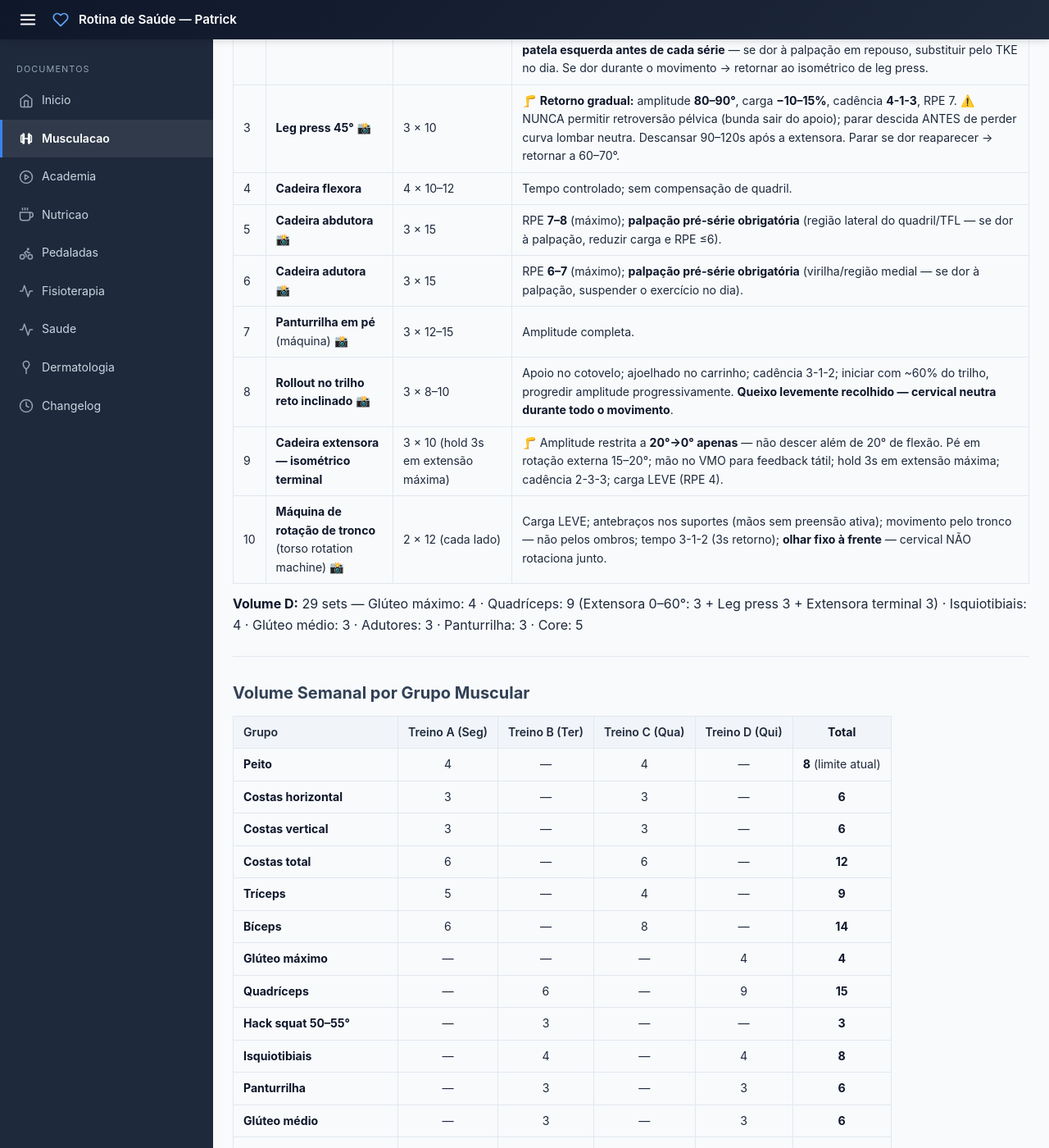
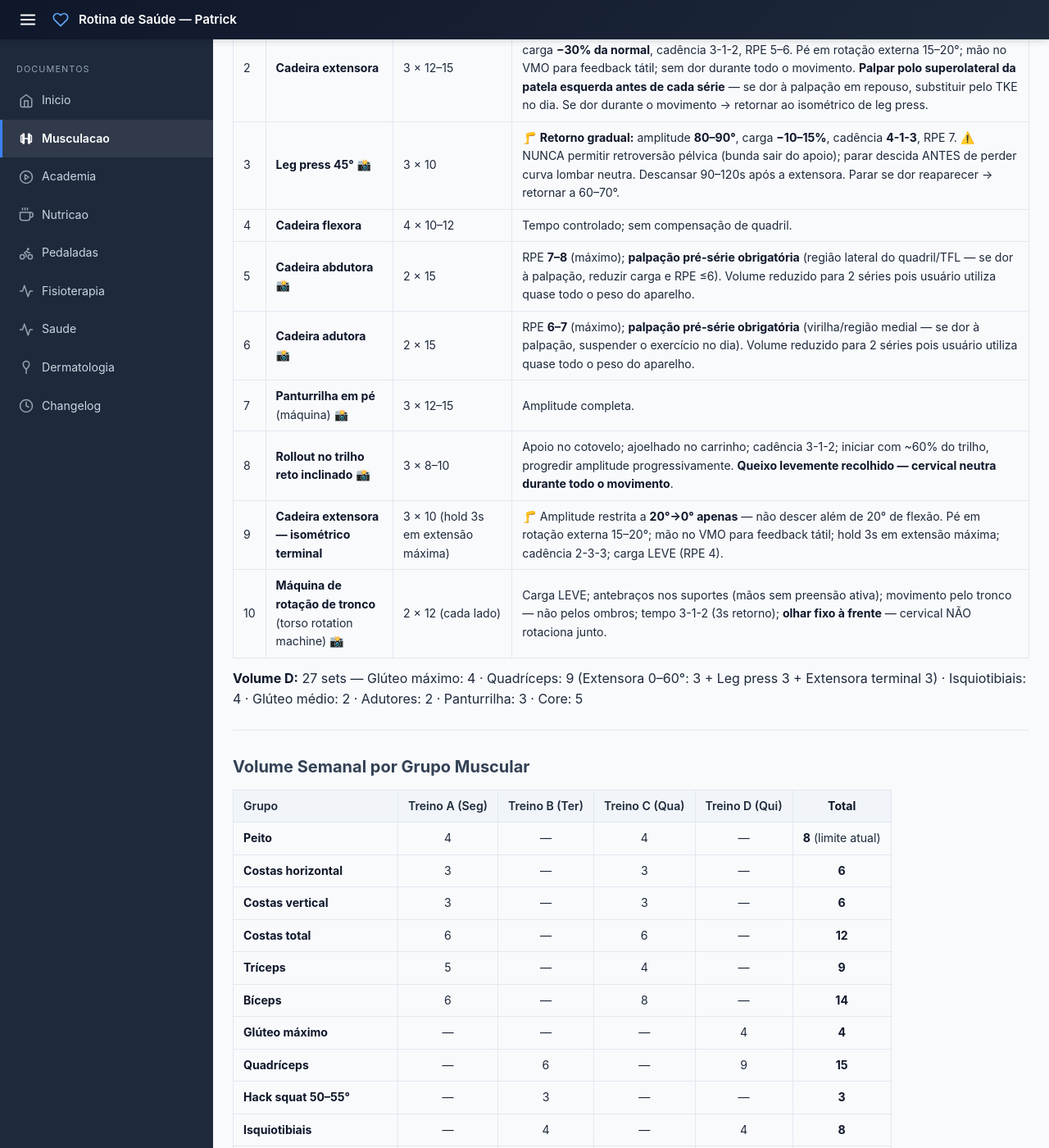
Before and after one commit to criapix/rotina-saude, a Jekyll site: the page built from serie-academia.md, in a window 1280 px wide and 1400 px high, scrolled down 4261 px. Shown: the whole window at 82% size. Built offline with Jekyll 4.4.1, drawn with Linux system fonts in a browser that asks for light colours; some of the changed text lies outside the part shown.

Commit message:
Reduza o volume de abdutora e adutora na série de academia. O usuário já
Task id: 05ac2d8cf9a7
Source: Telegram chat (user 8654477461)

Cadeira abdutora e adutora reduzidas de 3 × 15 para 2 × 15 nos Treinos B e D (volume semanal: 6 → 4 sets cada). Todos os contadores de volume (Volume B, Volume D e tabela semanal) foram atualizados.

Reviewed by: personal-trainer-reviewer, fisioterapeuta-preventivo, ortopedista-esportivo

```diff
--- a/serie-academia.md
+++ b/serie-academia.md
@@ -65,12 +65,12 @@ title: Série de Musculação
 | 2 | **Cadeira extensora** | 3 × 12–15 | 🦵 **Retorno gradual 21/05:** amplitude **limitada 0–60°** (não descer além de 60° de flexão), carga **−30% da normal**, cadência 3-1-2, RPE 5–6. Pé em rotação externa 15–20°; mão no VMO para feedback tátil; sem dor durante todo o movimento. **Palpar polo superolateral da patela esquerda antes de cada série** — se dor à palpação em repouso, substituir pelo TKE no dia. Se dor durante o movimento → retornar ao TKE. |
 | 3 | **Hack squat na máquina** | 3 × 8 | 🦵 Executar com quadríceps ainda fresco (fundamental para entesopatia insercional — não executar com tendão fatigado). Costas apoiadas no encosto; amplitude limitada a **50–55° de flexão de joelho**; cadência **3-1-2** (sem excêntrica prolongada — contraindicada para entesopatia insercional); carga LEVE (RPE 5–6); sem dor. Palpar polo superolateral da patela antes de cada série. Se dor → TKE no cabo nesse dia. |
 | 4 | **Cadeira flexora** | 3 × 10–12 + 1 × 8–10 unilateral (cada lado) | Tempo controlado; sem compensação de quadril. **Unilateral (1 série):** diagnóstico de assimetria de isquiotibiais L/D. |
-| 5 | **Cadeira abdutora** [📸](https://cdn.muscleandstrength.com/sites/default/files/hip-abduction-machine.jpg) | 3 × 15 | RPE **7–8** (máximo); **palpação pré-série obrigatória** (região lateral do quadril/TFL — se dor à palpação, reduzir carga e RPE ≤6). |
-| 6 | **Cadeira adutora** [📸](https://cdn.muscleandstrength.com/sites/default/files/hip-adduction-machine.jpg) | 3 × 15 | RPE **6–7** (máximo); **palpação pré-série obrigatória** (virilha/região medial — se dor à palpação, suspender o exercício no dia). |
+| 5 | **Cadeira abdutora** [📸](https://cdn.muscleandstrength.com/sites/default/files/hip-abduction-machine.jpg) | 2 × 15 | RPE **7–8** (máximo); **palpação pré-série obrigatória** (região lateral do quadril/TFL — se dor à palpação, reduzir carga e RPE ≤6). Volume reduzido para 2 séries pois usuário utiliza quase todo o peso do aparelho. |
+| 6 | **Cadeira adutora** [📸](https://cdn.muscleandstrength.com/sites/default/files/hip-adduction-machine.jpg) | 2 × 15 | RPE **6–7** (máximo); **palpação pré-série obrigatória** (virilha/região medial — se dor à palpação, suspender o exercício no dia). Volume reduzido para 2 séries pois usuário utiliza quase todo o peso do aparelho. |
 | 7 | **Panturrilha em pé** (máquina) [📸](https://www.mundoboaforma.com.br/wp-content/uploads/2022/10/aparelho-panturrilha.jpg) | 3 × 12–15 | Amplitude completa; estabilidade do tornozelo no pedal. |
 | 8 | **Rollout no trilho em C** [📸](https://www.hipertrofia.org/blog/wp-content/uploads/2017/09/abdominal-maquina.gif) | 3 × 8–10 | Apoio no cotovelo; ajoelhado no carrinho; cadência 3-1-2; amplitude ~60–80% do trilho. **Queixo levemente recolhido — cervical neutra durante todo o movimento**; parar a saída antes de qualquer extensão cervical. |
 
-**Volume B:** 22 sets — Quadríceps: 9 (Leg press 3 + Extensora 0–60°: 3 + Hack squat 50–55°: 3) · Isquiotibiais: 4 · Glúteo médio: 3 · Adutores: 3 · Panturrilha: 3 · Core: 3
+**Volume B:** 20 sets — Quadríceps: 9 (Leg press 3 + Extensora 0–60°: 3 + Hack squat 50–55°: 3) · Isquiotibiais: 4 · Glúteo médio: 2 · Adutores: 2 · Panturrilha: 3 · Core: 3
 
 ---
 
@@ -122,14 +122,14 @@ title: Série de Musculação
 | 2 | **Cadeira extensora** | 3 × 12–15 | 🦵 **Retorno gradual 21/05:** amplitude **limitada 0–60°** (não descer além de 60° de flexão), carga **−30% da normal**, cadência 3-1-2, RPE 5–6. Pé em rotação externa 15–20°; mão no VMO para feedback tátil; sem dor durante todo o movimento. **Palpar polo superolateral da patela esquerda antes de cada série** — se dor à palpação em repouso, substituir pelo TKE no dia. Se dor durante o movimento → retornar ao isométrico de leg press. |
 | 3 | **Leg press 45°** [📸](https://treinomestre.com.br/wp-content/uploads/2019/06/leg-press-45.jpg) | 3 × 10 | 🦵 **Retorno gradual:** amplitude **80–90°**, carga **−10–15%**, cadência **4-1-3**, RPE 7. ⚠️ NUNCA permitir retroversão pélvica (bunda sair do apoio); parar descida ANTES de perder curva lombar neutra. Descansar 90–120s após a extensora. Parar se dor reaparecer → retornar a 60–70°. |
 | 4 | **Cadeira flexora** | 4 × 10–12 | Tempo controlado; sem compensação de quadril. |
-| 5 | **Cadeira abdutora** [📸](https://cdn.muscleandstrength.com/sites/default/files/hip-abduction-machine.jpg) | 3 × 15 | RPE **7–8** (máximo); **palpação pré-série obrigatória** (região lateral do quadril/TFL — se dor à palpação, reduzir carga e RPE ≤6). |
-| 6 | **Cadeira adutora** [📸](https://cdn.muscleandstrength.com/sites/default/files/hip-adduction-machine.jpg) | 3 × 15 | RPE **6–7** (máximo); **palpação pré-série obrigatória** (virilha/região medial — se dor à palpação, suspender o exercício no dia). |
+| 5 | **Cadeira abdutora** [📸](https://cdn.muscleandstrength.com/sites/default/files/hip-abduction-machine.jpg) | 2 × 15 | RPE **7–8** (máximo); **palpação pré-série obrigatória** (região lateral do quadril/TFL — se dor à palpação, reduzir carga e RPE ≤6). Volume reduzido para 2 séries pois usuário utiliza quase todo o peso do aparelho. |
+| 6 | **Cadeira adutora** [📸](https://cdn.muscleandstrength.com/sites/default/files/hip-adduction-machine.jpg) | 2 × 15 | RPE **6–7** (máximo); **palpação pré-série obrigatória** (virilha/região medial — se dor à palpação, suspender o exercício no dia). Volume reduzido para 2 séries pois usuário utiliza quase todo o peso do aparelho. |
 | 7 | **Panturrilha em pé** (máquina) [📸](https://www.mundoboaforma.com.br/wp-content/uploads/2022/10/aparelho-panturrilha.jpg) | 3 × 12–15 | Amplitude completa. |
 | 8 | **Rollout no trilho reto inclinado** [📸](https://www.hipertrofia.org/blog/wp-content/uploads/2017/09/abdominal-maquina.gif) | 3 × 8–10 | Apoio no cotovelo; ajoelhado no carrinho; cadência 3-1-2; iniciar com ~60% do trilho, progredir amplitude progressivamente. **Queixo levemente recolhido — cervical neutra durante todo o movimento**. |
 | 9 | **Cadeira extensora — isométrico terminal** | 3 × 10 (hold 3s em extensão máxima) | 🦵 Amplitude restrita a **20°→0° apenas** — não descer além de 20° de flexão. Pé em rotação externa 15–20°; mão no VMO para feedback tátil; hold 3s em extensão máxima; cadência 2-3-3; carga LEVE (RPE 4). |
 | 10 | **Máquina de rotação de tronco** (torso rotation machine) [📸](https://totalpass.com/wp-content/uploads/2025/12/twist1.png) | 2 × 12 (cada lado) | Carga LEVE; antebraços nos suportes (mãos sem preensão ativa); movimento pelo tronco — não pelos ombros; tempo 3-1-2 (3s retorno); **olhar fixo à frente** — cervical NÃO rotaciona junto. |
 
-**Volume D:** 29 sets — Glúteo máximo: 4 · Quadríceps: 9 (Extensora 0–60°: 3 + Leg press 3 + Extensora terminal 3) · Isquiotibiais: 4 · Glúteo médio: 3 · Adutores: 3 · Panturrilha: 3 · Core: 5
+**Volume D:** 27 sets — Glúteo máximo: 4 · Quadríceps: 9 (Extensora 0–60°: 3 + Leg press 3 + Extensora terminal 3) · Isquiotibiais: 4 · Glúteo médio: 2 · Adutores: 2 · Panturrilha: 3 · Core: 5
 
 ---
 
@@ -148,8 +148,8 @@ title: Série de Musculação
 | **Hack squat 50–55°** | — | 3 | — | — | **3** |
 | **Isquiotibiais** | — | 4 | — | 4 | **8** |
 | **Panturrilha** | — | 3 | — | 3 | **6** |
-| **Glúteo médio** | — | 3 | — | 3 | **6** |
-| **Adutores** | — | 3 | — | 3 | **6** |
+| **Glúteo médio** | — | 2 | — | 2 | **4** |
+| **Adutores** | — | 2 | — | 2 | **4** |
 | **Core abdominal** | 3 | 3 | 3 | 3 | **12** |
 | **Core rotacional** | — | — | 2 | 2 | **4** |
 | **Reabilitação / terapêutico** | 5 | — | 3 | — | **8** |
```
Also changed, not shown: .claude/agent-memory/personal-trainer-reviewer/project_serie_estado_atual.md.
